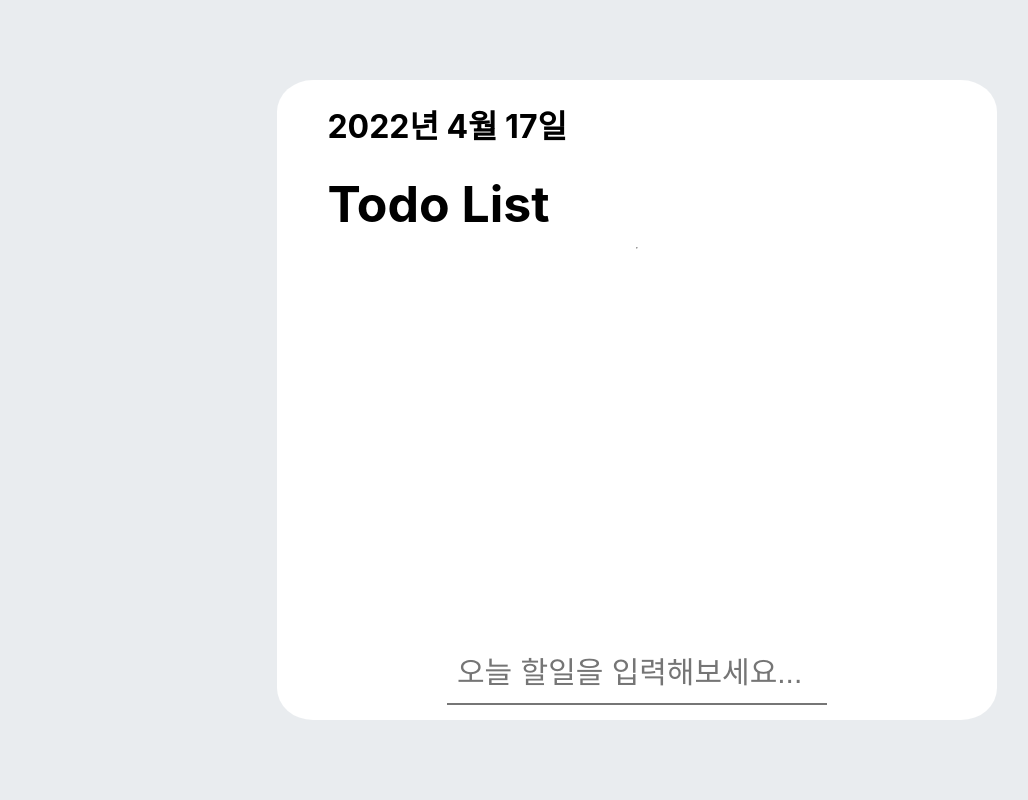
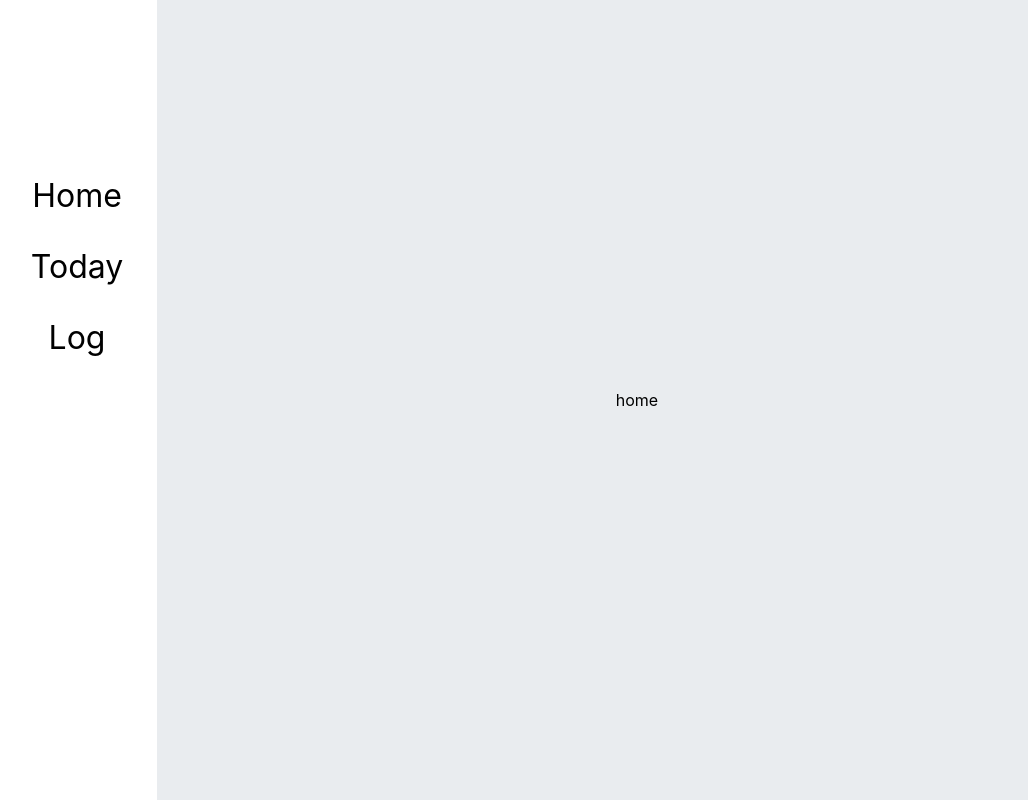
Before and after one commit to su1715/AwesomeTodoList, a React (Create React App) app: page / in a window 1280 px wide. Shown: the whole page, without its empty margins (3-1031 px from the left). Built offline with nearby package versions, Linux system fonts and the light colour scheme.

Commit message:
feat : page 생성

```diff
--- a/package.json
+++ b/package.json
@@ -9,6 +9,7 @@
     "react": "^18.0.0",
     "react-dom": "^18.0.0",
     "react-icons": "^4.3.1",
+    "react-router-dom": "^6.3.0",
     "react-scripts": "5.0.1",
     "uuid": "^8.3.2",
     "web-vitals": "^2.1.4"
--- a/src/App.js
+++ b/src/App.js
@@ -1,10 +1,21 @@
 import "./css/App.css";
-import TodoListTemplate from "./components/TodoListTemplate";
+import { Outlet, Link } from "react-router-dom";
 
 function App() {
   return (
     <div className="App">
-      <TodoListTemplate />
+      <nav className="navigation">
+        <Link to="">
+          <div className="navi-link">Home</div>
+        </Link>
+        <Link to="today">
+          <div className="navi-link">Today</div>
+        </Link>
+        <Link to="log">
+          <div className="navi-link">Log</div>
+        </Link>
+      </nav>
+      <Outlet />
     </div>
   );
 }
--- a/src/css/App.css
+++ b/src/css/App.css
@@ -16,6 +16,33 @@ input:disabled {
   height: 40vmin;
   pointer-events: none;
 }
+
+.navigation {
+  height: 100%; /* 100% Full-height */
+  width: 10rem; /* 0 width - change this with JavaScript */
+  position: fixed; /* Stay in place */
+  z-index: 1; /* Stay on top */
+  top: 0; /* Stay at the top */
+  left: 0;
+  background-color: #ffffff;
+  overflow-x: hidden; /* Disable horizontal scroll */
+  padding-top: 10rem; /* Place content 60px from the top */
+}
+
+a:hover, a:visited, a:link, a:active
+{
+    text-decoration: none;
+    color: #000000;
+}
+a:hover{
+    color: #6867AC;
+}
+
+.navi-link {
+  font-size: 2rem;
+  padding: 1rem;
+}
+
 
 @media (prefers-reduced-motion: no-preference) {
   .App-logo {
--- a/src/index.js
+++ b/src/index.js
@@ -2,10 +2,22 @@ import React from "react";
 import ReactDOM from "react-dom/client";
 import "./css/index.css";
 import App from "./App";
+import { BrowserRouter, Routes, Route } from "react-router-dom";
+import Home from "./pages/Home";
+import Today from "./pages/Today";
+import Log from "./pages/Log";
 
 const root = ReactDOM.createRoot(document.getElementById("root"));
 root.render(
   <React.StrictMode>
-    <App />
+    <BrowserRouter>
+      <Routes>
+        <Route path="/" element={<App />}>
+          <Route index element={<Home />} />
+          <Route path="today" element={<Today />} />
+          <Route path="log" element={<Log />} />
+        </Route>
+      </Routes>
+    </BrowserRouter>
   </React.StrictMode>
 );
--- /dev/null
+++ b/src/pages/Home.js
@@ -0,0 +1,3 @@
+export default function Home() {
+  return "home";
+}
--- /dev/null
+++ b/src/pages/Log.js
@@ -0,0 +1,3 @@
+export default function Log() {
+  return "log";
+}
--- /dev/null
+++ b/src/pages/Signin.js
@@ -0,0 +1 @@
+export default function Signin() {}
--- /dev/null
+++ b/src/pages/Signup.js
@@ -0,0 +1 @@
+export default function Signup() {}
--- /dev/null
+++ b/src/pages/Today.js
@@ -0,0 +1,5 @@
+import TodoListTemplate from "../components/TodoListTemplate";
+
+export default function Today() {
+  return <TodoListTemplate />;
+}
```
Also changed, not shown: 2 other files (tests, documents, lock files or other folders).
